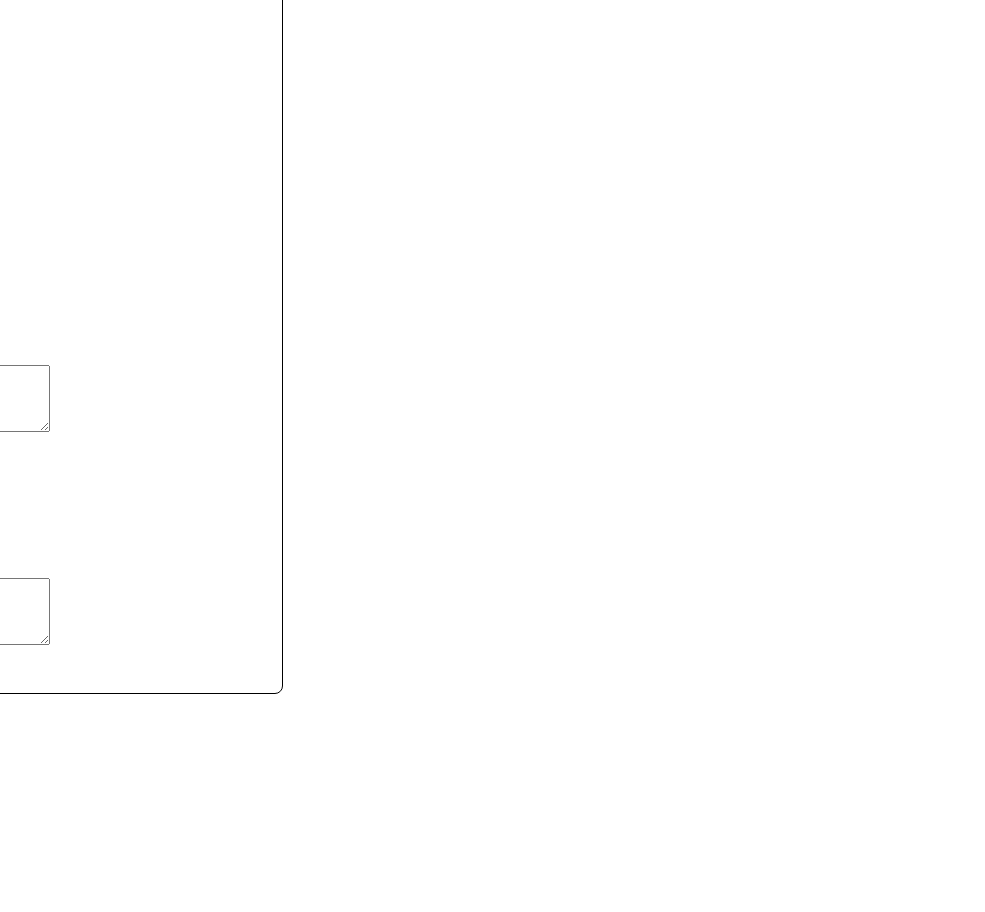
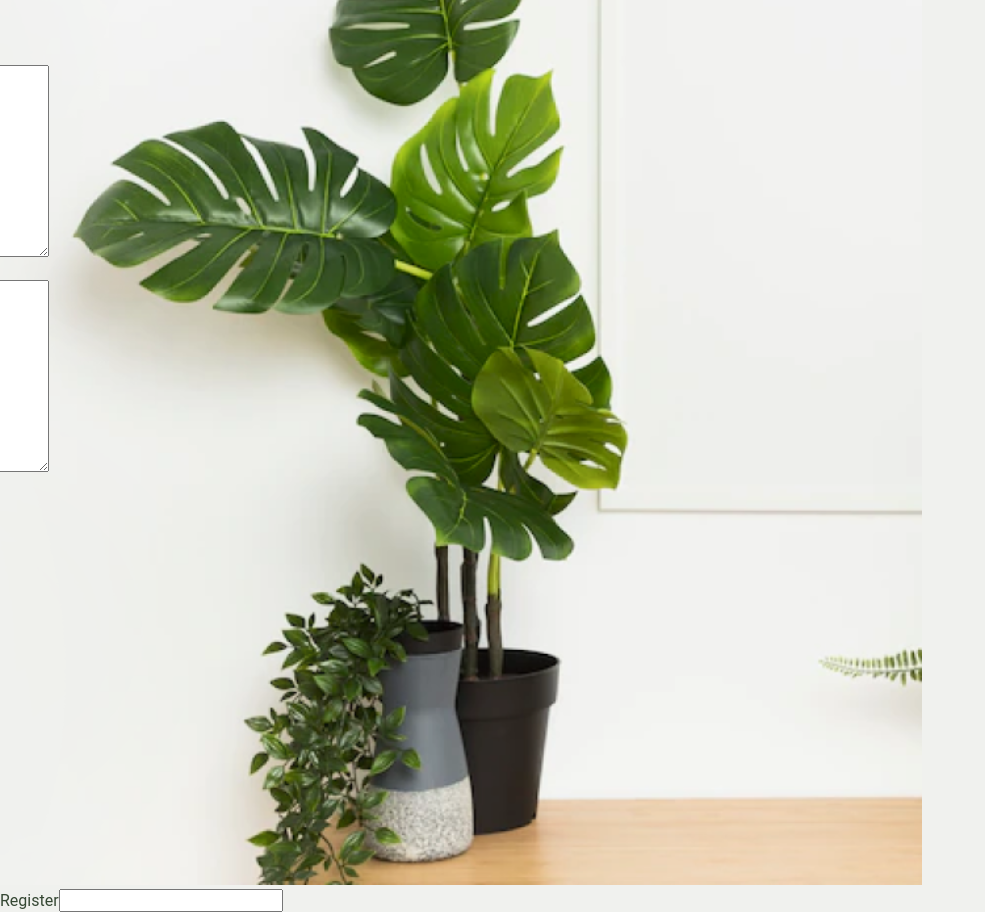
Before and after one commit to WagnerSousaLima/PlantShop-ChallengeCompassUOL, a React (Vite) app: page / in a window 1280 px wide. Shown: the part 460-1372 px from the top of the page, without its empty margins (0-985 px from the left). Before the commit the page ends 1154 px from the top, so only its background shows below. Built offline with nearby package versions, Linux system fonts and the light colour scheme.

Commit message:
Atualização do formulario registro

```diff
--- a/src/App.jsx
+++ b/src/App.jsx
@@ -1,13 +1,12 @@
-import PlantRegistration from './components/Registration/PlantRegistration';
+import { PlantRegistration } from './components/Registration/PlantRegistration';
 import './global.css';
 
 function App() {
 
   return (
     <>
+     <PlantRegistration />
 
-
-      <PlantRegistration />
 
 
 
--- a/src/components/Registration/PlantRegistration.jsx
+++ b/src/components/Registration/PlantRegistration.jsx
@@ -1,38 +1,52 @@
-import "../Registration/PlantResgistration.module.css";
+import styles from "./PlantRegistration.module.css";
 
-function PlantRegistration() {
+export function PlantRegistration() {
 	return (
-		<div>
+		<div className={styles.container}>
+			<div className={styles.form}>
 				<form>
 					<h1>Plant registration</h1>
-                <hr/>
+					<hr />
 
 					<label htmlFor="name">Plant name</label>
-				<input type="text" placeholder="Plant name" />
+					<input type="text" placeholder=" " />
 
 					<label htmlFor="subtitle">Plant subtitle</label>
-				<input type="text" placeholder="Plant subtitle" />
+					<input type="text" placeholder=" " />
 
 					<label htmlFor="price">Price</label>
-				<input type="number" placeholder="Price" />
+					<input type="number" placeholder="" />
 
 					<label htmlFor="discount">Discount percentage</label>
-				<input type="number" placeholder="Discount percentage" />
+					<input type="number" placeholder="" />
 
-				<div>
-                <label className="Label">Label:</label>
+					<label>Label:</label>
+					<div className={styles.radio}>
 						<input type="radio" value="Label" name="label" /> indoor
 						<input type="radio" value="Label" name="label" /> Outdoor
 					</div>
 
 					<label htmlFor="Label">Features:</label>
-                <textarea name="" id="" cols="30" rows="10"></textarea><br />
+					<textarea name="" id="" cols="30" rows="10"></textarea>
+					<br />
 
 					<label htmlFor="Label">Description:</label>
 					<textarea name="" id="" cols="30" rows="10"></textarea>
 				</form>
 			</div>
+
+			<div className={styles.imageform}>
+				<img
+					src="/src/components/Registration/imgs/image_Form.svg" alt="Plant" />
+			</div>
+
+			<div>
+			<label htmlFor={styles.register}>Register</label>
+					<input type="text" placeholder="" />
+			</div>
+
+		</div>
+
+
 	);
 }
-
-export default PlantRegistration;
--- /dev/null
+++ b/src/components/Registration/PlantRegistration.module.css
@@ -0,0 +1,64 @@
+@import '../../global.css';
+
+.container {
+    background: #F0F1EE;
+    width: 100%;
+}
+
+.form {
+    display: flex;
+    flex-direction: column;
+    align-items: flex-start;
+    padding: 48px;
+    gap: 36px;
+    position: absolute;
+    width: 572px;
+    height: 1075px;
+    right: 997px;
+    top: 79px;
+}
+
+.form input {
+    display: flex;
+    flex-direction: row;
+    align-items: flex-start;
+    padding: 12px 0px 12px 16px;
+    gap: 10px;
+    /* width: 476px;
+    height: 46px; */
+    border: 1.5px solid #AFB2AA;
+    border-radius: 4px;
+    flex: none;
+    order: 1;
+    flex-grow: 0;
+}
+
+.radio{
+
+
+}
+.form label {
+    display: flex;
+    flex-direction: row;
+}
+
+.imageform{
+    height: 40%;
+}
+
+.img {
+
+    max-width: 100%;
+    max-height: 100%;
+    margin: 1rem auto;
+    padding: 0 1rem;
+    display: flex;
+    grid-template-columns: 256px 1fr;
+    gap: 2rem;
+    align-items: flex-start;
+
+}
+
+.register{
+
+}
--- a/src/components/Registration/PlantResgistration.module.css
+++ /dev/null
@@ -1,22 +0,0 @@
-form {
-
-    border: solid 1px;
-    display: flex;
-    flex-direction: column;
-    align-items: flex-start;
-    padding: 48px;
-    gap: 36px;
-
-    position: absolute;
-    width: 572px;
-    height: 1075px;
-    right: 997px;
-    top: 79px;
-
-    border-radius: 8px;
-}
-
-form label{
-    display: flex;
-    flex-direction: row;
-}
--- a/src/global.css
+++ b/src/global.css
@@ -26,7 +26,7 @@
 
 body {
     background: var(--white);
-    color: var(--green-700)
+    color: var(--green-700);
     -webkit-font-smoothing: antialiased;
   }
 
```
Also changed, not shown: src/components/Registration/imgs/image_Form.png (added), src/components/Registration/imgs/image_Form.svg (added). Lines whose indentation alone changed are shown as unchanged.
